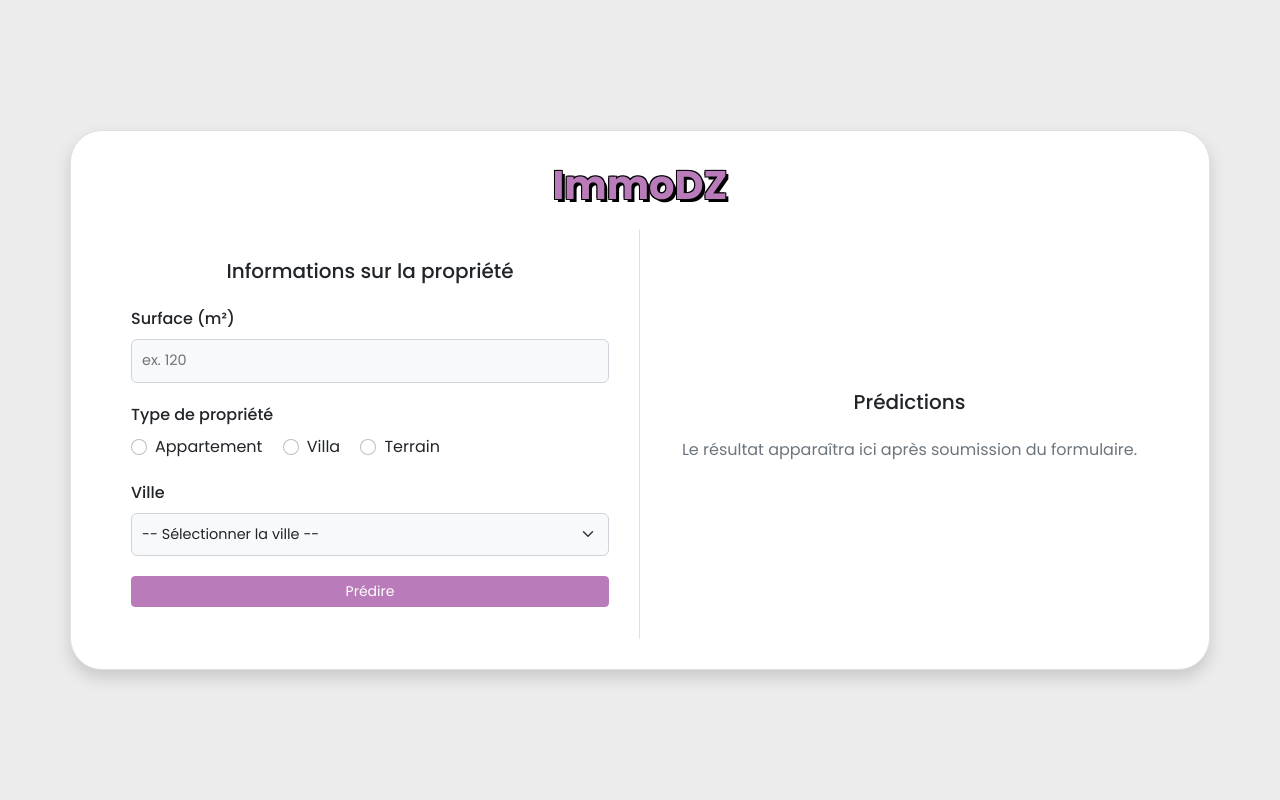
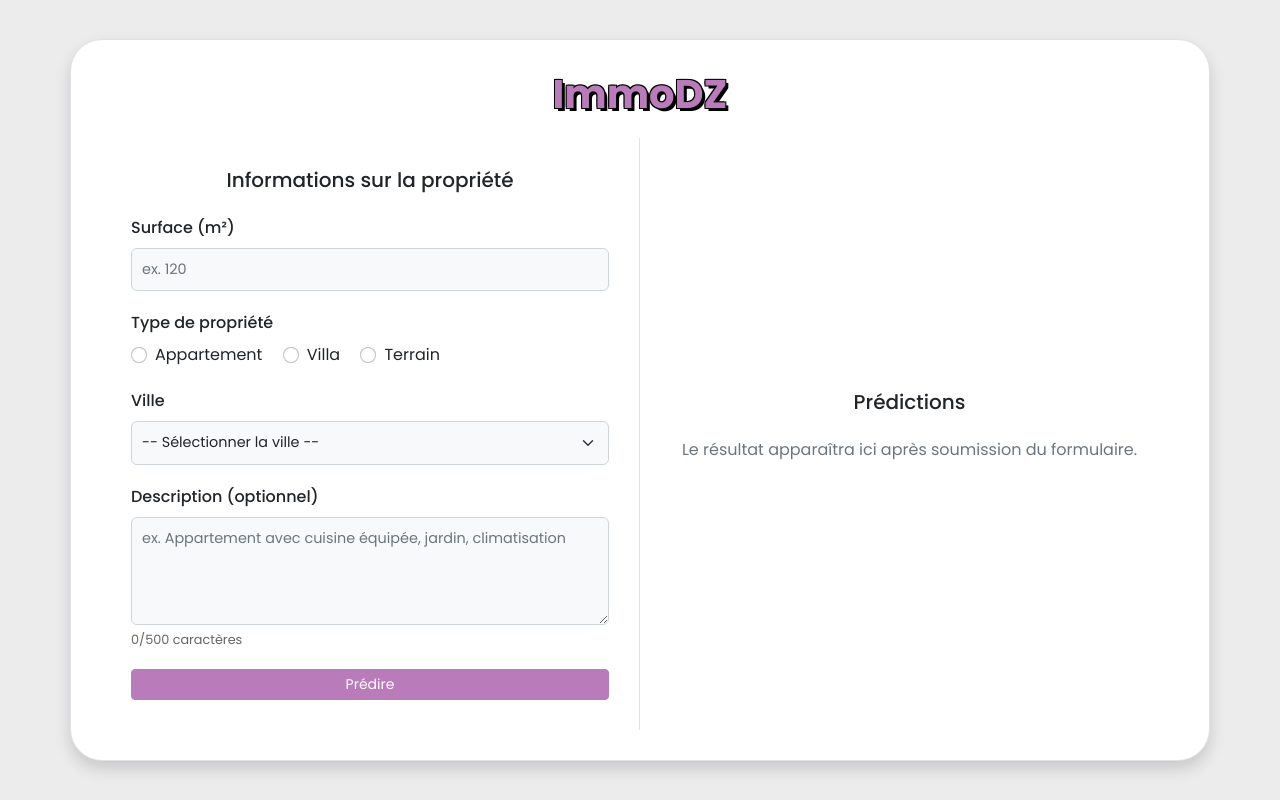
Before and after one commit to SifouaneLyna/immodz, a Flask app: page / in a window 1280 px wide. Run offline with Flask 3, Linux system fonts and the light colour scheme.

Commit message:
updated with description model

```diff
--- a/flask_app/app.py
+++ b/flask_app/app.py
@@ -3,7 +3,9 @@ import joblib
 import pandas as pd
 import numpy as np
 import os
+import re
 from sklearn.ensemble import GradientBoostingRegressor
+from sklearn.feature_extraction.text import TfidfVectorizer
 from datetime import datetime
 
 app = Flask(__name__)
@@ -22,9 +24,11 @@ towns = [
     'Said hamdine', 'Saoula', 'Sidi mhamed', 'Sidi moussa', 'Souidania', 'Staoueli',
     'Tessala el merdja', 'Zeralda'
 ]
-expected_columns = ['surface'] + [f'type_{ptype}' for ptype in valid_types] + [f'town_{town}' for town in towns]
+expected_columns = ['surface'] + [f'type_{ptype}' for ptype in valid_types] + \
+                  [f'town_{town}' for town in towns] + [f'tfidf_{i}' for i in range(200)]
 
-model, scaler, test_mae = None, None, 0
+
+model, scaler, tfidf, test_mae = None, None, None, 0
 try:
     model_path = '../Models/immo_price_prediction_model.pkl'
     if not os.path.exists(model_path):
@@ -46,6 +50,17 @@ except Exception as e:
     print(f"Error loading scaler: {e}")
 
 try:
+    tfidf_path = '../Models/tfidf_vectorizer.pkl'
+    if not os.path.exists(tfidf_path):
+        raise FileNotFoundError(f"TF-IDF vectorizer file not found: {tfidf_path}")
+    tfidf = joblib.load(tfidf_path)
+    if not isinstance(tfidf, TfidfVectorizer):
+        raise TypeError("Loaded TF-IDF is not a TfidfVectorizer")
+    print("TF-IDF vectorizer loaded successfully")
+except Exception as e:
+    print(f"Error loading TF-IDF vectorizer: {e}")
+
+try:
     mae_path = '../Models/test_mae.pkl'
     if not os.path.exists(mae_path):
         raise FileNotFoundError(f"Test MAE file not found: {mae_path}")
@@ -53,6 +68,13 @@ try:
     print("Test MAE loaded successfully:", test_mae)
 except Exception as e:
     print(f"Error loading test_mae: {e}")
+
+
+def clean_text(text):
+    text = str(text)
+    text = re.sub(r'[\u0600-\u06FF]', ' ', text.lower())
+    text = re.sub(r'\W+', ' ', text)
+    return text.strip()
 
 def format_centimes(price):
     if not isinstance(price, (int, float)) or price <= 0:
@@ -83,11 +105,13 @@ def index():
             main_property_type = request.form.get('main_property_type')
             property_type = request.form.get('property_type') if main_property_type == 'Apartment' else main_property_type
             town = request.form.get('town')
+            description = request.form.get('description', '').strip()
             print("Form data:", {
                 'surface': surface,
                 'main_property_type': main_property_type,
                 'property_type': property_type,
-                'town': town
+                'town': town,
+                'description': description
             })
 
             if not surface:
@@ -117,24 +141,37 @@ def index():
             elif town.lower() not in [t.lower() for t in towns]:
                 errors['town'] = f"Ville invalide: {town}"
 
-            if model is None or scaler is None or test_mae == 0:
-                errors['general'] = "Erreur: Modèle, scaler ou MAE non chargé. Vérifiez les fichiers dans C:/Users/Dell/Desktop/immodz/Models/."
-                print("Error: Model, scaler, or test_mae is None")
+            if description and (len(description) < 5 or len(description) > 500):
+                errors['description'] = "La description doit contenir entre 5 et 500 caractères"
+
+            if model is None or scaler is None or tfidf is None or test_mae == 0:
+                errors['general'] = "Erreur: Modèle, scaler, TF-IDF ou MAE non chargé. Vérifiez les fichiers dans C:/Users/Dell/Desktop/immodz/Models/."
+                print("Error: Model, scaler, TF-IDF, or test_mae is None")
 
             if errors:
                 print("Validation errors:", errors)
                 return render_template('index.html', errors=errors, result=result, submitted_info=submitted_info)
 
+            if description:
+                cleaned_description = clean_text(description)
+                tfidf_features = tfidf.transform([cleaned_description]).toarray()
+            else:
+                tfidf_features = np.zeros((1, 200))
+            tfidf_df = pd.DataFrame(tfidf_features, columns=[f'tfidf_{i}' for i in range(200)])
+
+            # Prepare input data
             input_data = pd.DataFrame({
                 'surface': [np.log1p(surface)],
                 f'type_{property_type}': [1],
                 f'town_{town}': [1]
             })
+            input_data = pd.concat([input_data, tfidf_df], axis=1)
 
-            for col in expected_columns:
-                if col not in input_data:
-                    input_data[col] = 0
-            input_data = input_data[expected_columns]
+            input_data = input_data.reindex(columns=expected_columns, fill_value=0)
+            print("Input data columns:", list(input_data.columns))
+            print("Expected columns:", expected_columns)
+            if list(input_data.columns) != expected_columns:
+                raise ValueError("Input data columns do not match expected columns")
 
             input_scaled = scaler.transform(input_data)
             predicted_price_log = float(model.predict(input_scaled)[0])
@@ -161,7 +198,8 @@ def index():
             submitted_info = {
                 'surface': f"{surface:,.1f}",
                 'property_type': f"Appartement ({property_type})" if main_property_type == 'Apartment' else property_type,
-                'town': town
+                'town': town,
+                'description': description if description else ''
             }
 
             try:
@@ -169,12 +207,13 @@ def index():
                     'surface': [surface],
                     'property_type': [submitted_info['property_type']],
                     'town': [town],
+                    'description': [description],
                     'predicted_price': [predicted_price],
                     'min_price': [min_price],
                     'max_price': [max_price],
                     'timestamp': [datetime.now().strftime('%Y-%m-%d %H:%M:%S')]
                 })
-                prediction_data.to_csv('../predictions.csv', mode='a', header=not pd.io.common.file_exists('../predictions.csv'), index=False)
+                prediction_data.to_csv('../predictions.csv', mode='a', header=not pd.io.common.file_exists('predictions.csv'), index=False)
             except Exception as e:
                 errors['general'] = f"Erreur lors de l'enregistrement: {str(e)}"
                 print(f"CSV error: {e}")
--- a/flask_app/requirements.txt
+++ b/flask_app/requirements.txt
@@ -3,3 +3,4 @@ pandas==2.2.1
 numpy==1.26.4
 scikit-learn==1.6.1
 joblib==1.4.2
+nltk==3.9.1
--- a/flask_app/templates/index.html
+++ b/flask_app/templates/index.html
@@ -27,29 +27,32 @@
       .left-box,
       .right-box {
         padding: 30px;
-        min-height: 400px;
+        min-height: 450px;
         display: flex;
         flex-direction: column;
         justify-content: center;
       }
       .form-container {
-        min-height: 350px;
+        min-height: 400px;
       }
       .form-label {
         font-weight: 500;
       }
       .form-control,
-      .form-select {
+      .form-select,
+      .form-control-textarea {
         font-size: 0.9rem;
         padding: 10px;
       }
       .form-control:hover,
-      .form-select:hover {
+      .form-select:hover,
+      .form-control-textarea:hover {
         border-color: #af70af;
         background-color: rgba(200, 116, 200, 0.1);
       }
       .form-control:focus,
-      .form-select:focus {
+      .form-select:focus,
+      .form-control-textarea:focus {
         border-color: #9a5c9a;
         box-shadow: 0 0 0 0.2rem rgba(200, 116, 200, 0.25);
         background-color: #fff;
@@ -60,6 +63,12 @@
       .error-text {
         color: #ff0000;
         font-size: 0.8rem;
+        margin-top: 5px;
+        display: block;
+      }
+      .char-counter {
+        font-size: 0.8rem;
+        color: #666;
         margin-top: 5px;
         display: block;
       }
@@ -81,6 +90,8 @@
         font-size: 0.9rem;
         font-weight: 500;
         text-align: center;
+        max-width: 90%;
+        margin: 0 auto;
       }
       .btn-primary {
         background-color: #b97bb9;
@@ -199,10 +210,10 @@
         .left-box,
         .right-box {
           padding: 20px;
-          min-height: 300px;
+          min-height: 350px;
         }
         .form-container {
-          min-height: 250px;
+          min-height: 300px;
         }
       }
     </style>
@@ -378,6 +389,25 @@
                 <small class="error-text">{{ errors.town }}</small>
                 {% endif %}
               </div>
+              <div class="form-group">
+                <label for="description" class="form-label"
+                  >Description (optionnel)</label
+                >
+                <textarea
+                  class="form-control form-control-textarea bg-light"
+                  name="description"
+                  id="description"
+                  rows="4"
+                  maxlength="500"
+                  placeholder="ex. Appartement avec cuisine équipée, jardin, climatisation"
+                ></textarea>
+                <small class="char-counter" id="char-counter"
+                  >0/500 caractères</small
+                >
+                {% if errors.description %}
+                <small class="error-text">{{ errors.description }}</small>
+                {% endif %}
+              </div>
               <div class="d-grid">
                 <button type="submit" class="btn btn-primary btn-sm">
                   Prédire
@@ -397,6 +427,9 @@
               Type de propriété: <span>{{ submitted_info.property_type }}</span>
             </p>
             <p>Ville: <span>{{ submitted_info.town }}</span></p>
+            {% if submitted_info.description %}
+            <p>Description: <span>{{ submitted_info.description }}</span></p>
+            {% endif %}
             <p>
               Prix exact:
               <span
@@ -446,6 +479,7 @@
         main_property_type: "{{ errors.main_property_type | default('') }}",
         property_type: "{{ errors.property_type | default('') }}",
         town: "{{ errors.town | default('') }}",
+        description: "{{ errors.description | default('') }}",
         general: "{{ errors.general | default('') }}",
       };
       console.log("Errors object:", errors);
@@ -457,6 +491,40 @@
             text: el.innerText,
             visible: el.offsetParent !== null,
           });
+        });
+
+        // Character counter for description
+        const descriptionInput = document.getElementById("description");
+        const charCounter = document.getElementById("char-counter");
+        descriptionInput.addEventListener("input", () => {
+          const length = descriptionInput.value.length;
+          charCounter.innerText = `${length}/500 caractères`;
+        });
+
+        // Client-side validation for description
+        document.querySelector("form").addEventListener("submit", (e) => {
+          const description = descriptionInput.value;
+          const existingError = document.querySelector(
+            "#description + .error-text"
+          );
+          if (
+            description &&
+            (description.length < 5 || description.length > 500)
+          ) {
+            e.preventDefault();
+            if (!existingError) {
+              const error = document.createElement("small");
+              error.className = "error-text";
+              error.innerText =
+                "La description doit contenir entre 5 et 500 caractères";
+              descriptionInput.parentElement.insertBefore(error, charCounter);
+            }
+          } else if (existingError) {
+            existingError.remove();
+          }
+          console.log("Form submitted");
+          const formData = new FormData(e.target);
+          console.log("Form data:", Object.fromEntries(formData));
         });
       });
 
@@ -633,12 +701,6 @@
         updatePriceLabel();
       }
       updatePropertyType();
-
-      document.querySelector("form").addEventListener("submit", (e) => {
-        console.log("Form submitted");
-        const formData = new FormData(e.target);
-        console.log("Form data:", Object.fromEntries(formData));
-      });
     </script>
   </body>
 </html>
--- a/requirements.txt
+++ b/requirements.txt
@@ -2,3 +2,4 @@ pandas==2.2.1
 numpy==1.26.4
 scikit-learn==1.6.1
 joblib==1.4.2
+nltk==3.9.1
```
Also changed, not shown: train.py (+68 -18 lines), README.md, 5 other files.
